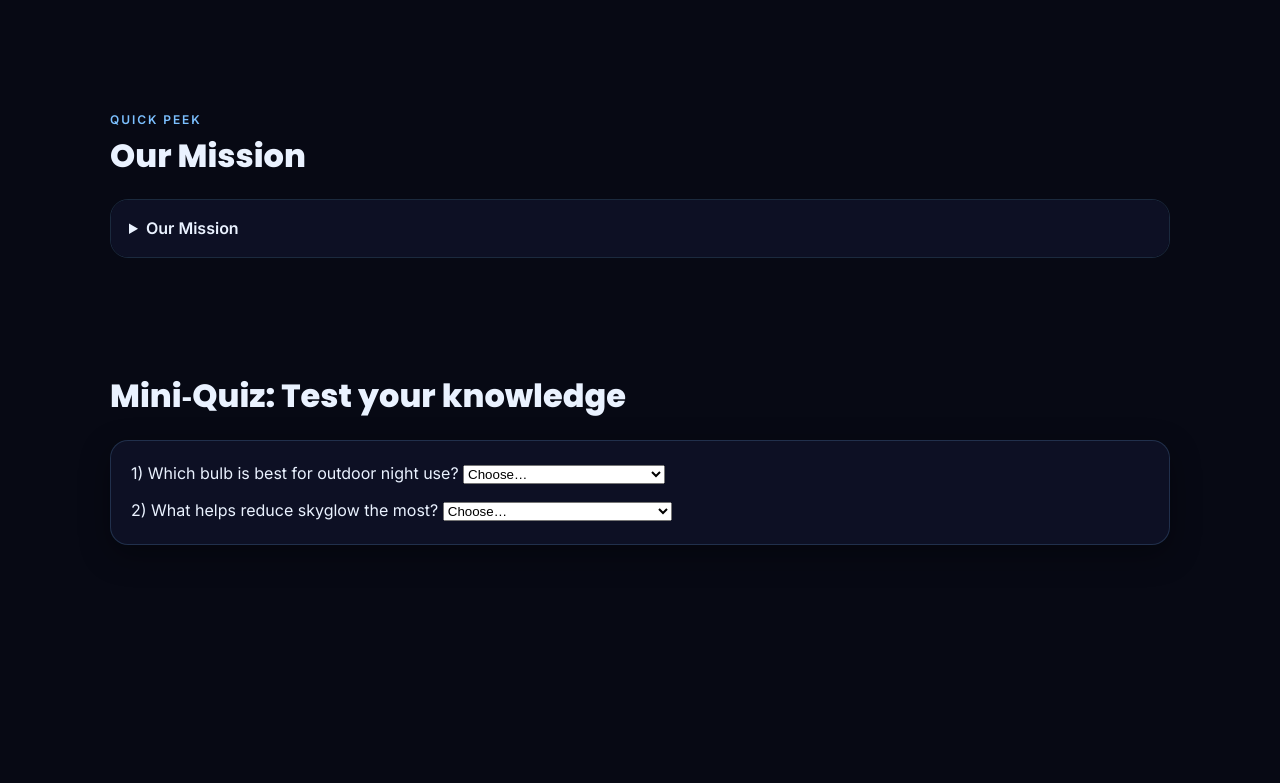
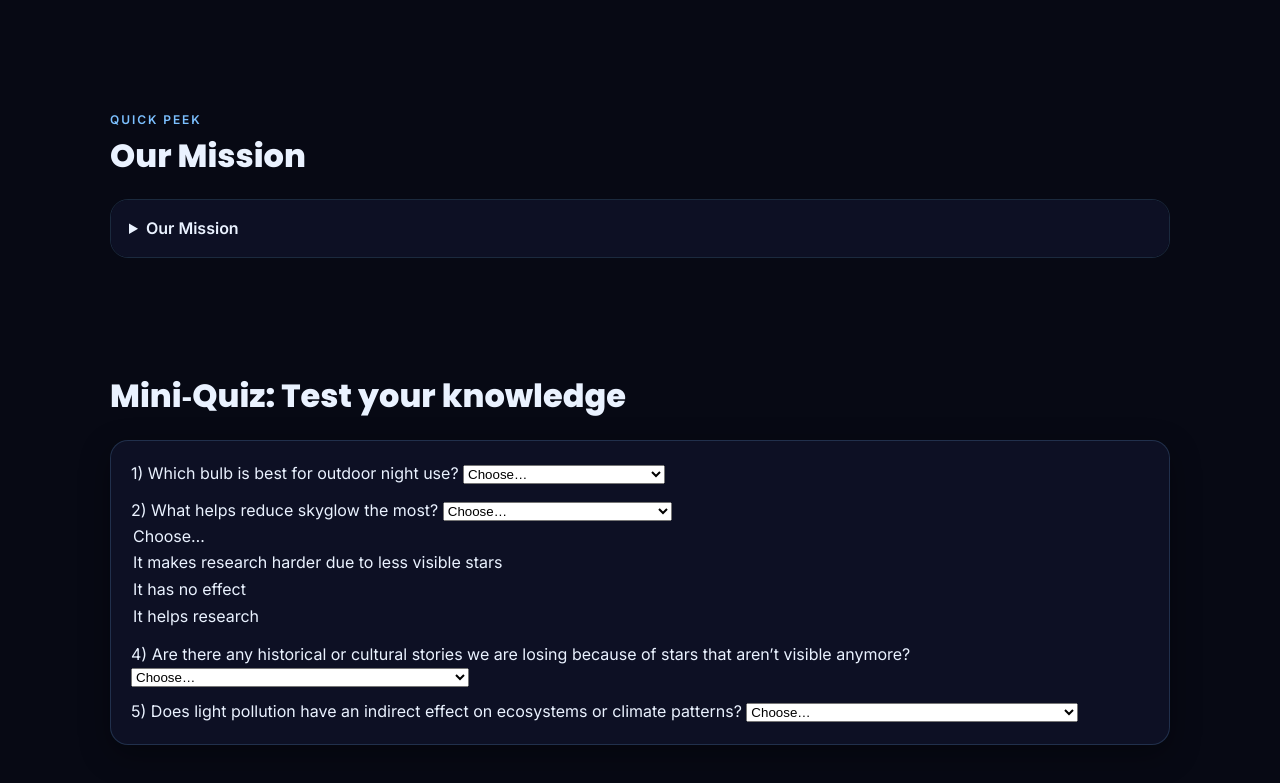
Before and after one commit to Ivy-Rosee/LunaLite, a plain HTML site: page index.html in a window 1280 px wide. Shown: the part 3059-3842 px from the top of the page. Before the commit the page ends 3660 px from the top, so only its background shows below. Drawn offline with Linux system fonts and the light colour scheme.

Commit message:
Add questions and options about light pollution effects

```diff
--- a/index.html
+++ b/index.html
@@ -289,3 +289,30 @@
             <option>Shielded, downward‑facing fixtures</option>
             <option>All‑night lighting</option>
           </
+            <label>
+  3) How has losing access to stars affected astronomy research?
+  <select id="q3">
+    <option value="">Choose…</option>
+    <option>It makes research harder due to less visible stars</option>
+    <option>It has no effect</option>
+    <option>It helps research</option>
+  </select>
+</label>
+<label>
+  4) Are there any historical or cultural stories we are losing because of stars that aren’t visible anymore?
+  <select id="q4">
+    <option value="">Choose…</option>
+    <option>Yes, many cultures lose star-based stories and myths</option>
+    <option>No, all stories are still preserved</option>
+    <option>Only modern stories are affected</option>
+  </select>
+</label>
+<label>
+  5) Does light pollution have an indirect effect on ecosystems or climate patterns?
+  <select id="q5">
+    <option value="">Choose…</option>
+    <option>Yes, it can disrupt ecosystems and animal behaviors</option>
+    <option>No, it only affects humans</option>
+    <option>It only affects weather, not ecosystems</option>
+  </select>
+</label>
```
